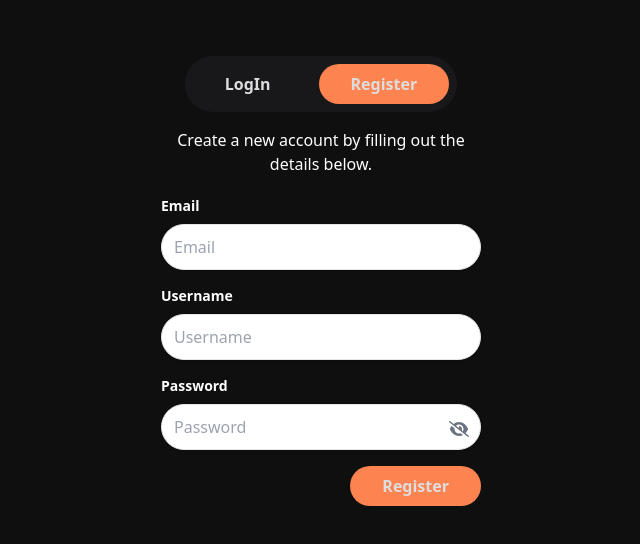
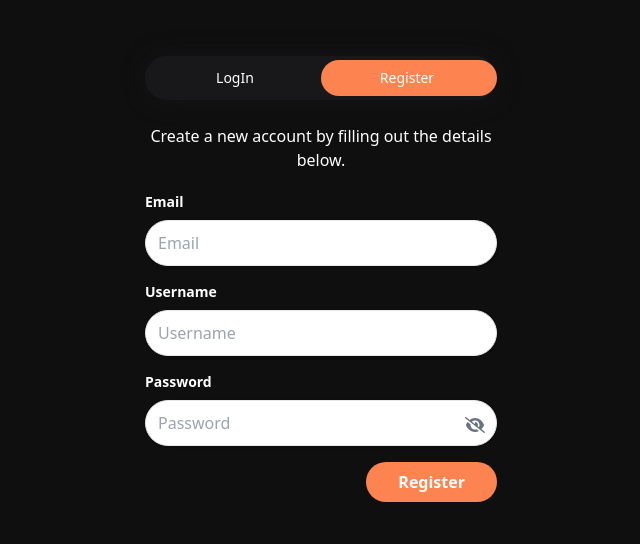
Before and after one commit to mohamad27911/expenses_tracker, a React (Vite) app: page / in a window 1280 px wide. Shown: the part 160-704 px from the top of the page, without its empty margins (319-959 px from the left). Built offline with nearby package versions, Linux system fonts and the light colour scheme; no server answers.

Commit message:
final project

```diff
--- a/package.json
+++ b/package.json
@@ -21,6 +21,7 @@
     "@react-spring/web": "^9.7.4",
     "@splinetool/react-spline": "^4.0.0",
     "firebase": "^10.14.0",
+    "framer-motion": "^11.11.8",
     "fs": "^0.0.1-security",
     "react": "^18.3.1",
     "react-dom": "^18.3.1",
--- a/src/App.tsx
+++ b/src/App.tsx
@@ -1,10 +1,11 @@
 import './index.css';
 import Registration from './pages/Registration';
-import { BrowserRouter as Router, Routes, Route, Navigate } from 'react-router-dom';
+import { BrowserRouter as Router, Routes, Route,  } from 'react-router-dom';
 import AuthRoute from './Components/firebase/AuthRoute';
 import Parent from './Components/Parent';
 import { signOut } from 'firebase/auth';
 import { auth } from './config/firebase';
+import NotFound from './Components/NotFound ';
 
 function App() {
   return (
@@ -15,7 +16,7 @@ function App() {
   <button
     onClick={() => signOut(auth)}
     type="button"
-    className="bg-expense hover:scale-110 transition-transform text-white font-bold py-2 px-4 rounded w-fit"
+    className="bg-expense hover:scale-110 transition-transform text-white font-bold py-2 px-4 rounded w-fit mb-6"
   >
     Log Out From
     <span className="text-primary"> {auth.currentUser?.email}</span>
@@ -40,7 +41,7 @@ const AppWithProvider = () => {
             }
           />
           <Route path="/" element={<Registration />} />
-          <Route path="*" element={<Navigate to="/" />} />
+          <Route path="*" element={<NotFound />} />
         </Routes>
       </Router>
   );
--- a/src/Components/Form.tsx
+++ b/src/Components/Form.tsx
@@ -12,7 +12,7 @@ interface TransactionData extends FieldValues {
 }
 
 interface FormProps {
-  onTransactionAdded: () => void; // Function to call when a transaction is added
+  onTransactionAdded: () => void;
 }
 
 function Form({ onTransactionAdded }: FormProps) {
@@ -45,8 +45,8 @@ function Form({ onTransactionAdded }: FormProps) {
       try {
         await addDoc(collection(db, "transactions"), transaction);
         console.log("Transaction added successfully!");
-        reset(); // Reset the form
-        onTransactionAdded(); // Trigger the callback to refresh transactions
+        reset();
+        onTransactionAdded();
       } catch (error) {
         console.error("Error adding transaction: ", error);
       }
@@ -58,10 +58,8 @@ function Form({ onTransactionAdded }: FormProps) {
   return (
     <div className="mt-8 mx-6 text-white">
       <h2 className="text-3xl font-bold mb-4 text-white">Add New Transaction</h2>
-      <form
-        onSubmit={handleSubmit(onSubmit)}
-        className="grid md:grid-cols-4 grid-cols-2 gap-4"
-      >
+      <form onSubmit={handleSubmit(onSubmit)} className="flex flex-col gap-4">
+        <div className="grid md:grid-cols-4 grid-cols-2 gap-4">
           {/* Date input */}
           <div>
             <label htmlFor="date" className="block mb-2">Date</label>
@@ -115,9 +113,10 @@ function Form({ onTransactionAdded }: FormProps) {
             />
             {errors.description && <span className="text-expense">{errors.description.message}</span>}
           </div>
+        </div>
 
         {/* Submit button */}
-        <div className="col-span-2 md:col-span-4 text-right">
+        <div className="flex justify-center md:justify-end mt-4">
           <button
             disabled={isSubmitting}
             type="submit"
@@ -126,7 +125,6 @@ function Form({ onTransactionAdded }: FormProps) {
             {isSubmitting ? "Submitting..." : "Add Transaction"}
           </button>
         </div>
-
       </form>
     </div>
   );
--- /dev/null
+++ b/src/Components/NotFound .tsx
@@ -0,0 +1,17 @@
+import { Link } from 'react-router-dom';
+
+const NotFound = () => {
+    return (
+        <div className="flex flex-col items-center justify-center min-h-screen text-center text-white">
+            <h1 className="text-4xl font-bold">404 - Page Not Found</h1>
+            <p className="mt-4 text-lg">The page you're looking for doesn't exist.</p>
+            <Link to="/" className="mt-6 px-4 py-2 rounded-full bg-expense hover:bg-red-700">
+
+                    Go Back Home
+
+            </Link>
+        </div>
+    );
+};
+
+export default NotFound;
--- a/src/Components/firebase/AuthRoute.tsx
+++ b/src/Components/firebase/AuthRoute.tsx
@@ -33,7 +33,7 @@ const AuthRoute = ({ children }: AuthRouteProps) => {
   }
 
   if (!user) {
-    return <Navigate to="/login" replace />;
+    return <Navigate to="/" replace />;
   }
 
   return <>{children}</>;
--- a/src/index.css
+++ b/src/index.css
@@ -8,7 +8,7 @@
   --background-color: #5b13e2;
   --income: #22C55E;
   --expense: #EF4444;
-  --text-color: #dddddd;
+  --text-color: #ffffff;
   --text-color-light: #fd8450;
   --text-color-dark: #414144;
 
--- a/src/pages/Registration.tsx
+++ b/src/pages/Registration.tsx
@@ -1,53 +1,63 @@
+'use client'
+
 import { useState } from "react"
-// import signIn from "../../assets/signIn.jpeg"
-// import signUp from "../../assets/signup.jpg"
+import Container from '@mui/material/Container'
+import { motion } from "framer-motion"
+import "../index.css"
+import Up from "../Components/auth/Up"
+import In from "../Components/auth/In"
 
-import Container from '@mui/material/Container';
-import "../index.css"
-import Up from "../Components/auth/Up";
-import In from "../Components/auth/In";
+export default function Registration() {
+    const [isSignIn, setIsSignIn] = useState<boolean>(false)
 
-
-function Registration() {
-    const [isSignIn, setIsSignIn] = useState<boolean>(false);
-
-    const handleLoginClick = () => {
-        setIsSignIn(true);
-    }
-
-    const handleRegisterClick = () => {
-        setIsSignIn(false);
-    }
+    const handleLoginClick = () => setIsSignIn(true)
+    const handleRegisterClick = () => setIsSignIn(false)
 
     return (
         <Container maxWidth="xl">
-            <div
-                className='flex items-center justify-center min-h-screen py-10 sm:py-40 '>
-                <div className=' flex flex-col lg:flex-row w-10/12 lg:w-8/12 rounded-3xl mx-auto text-white overflow-hidden'>
-
-
-
-                    {/* Form Container */}
-                    <div className='w-full  flex items-center justify-center p-4 '>
-                        <div className='pb-20 px-8 pt-10 mb-4 w-full max-w-sm'>
-                            <div className="font-bold mb-4 flex bg-secondary p-2 text-primary bg-opacity-60 justify-between rounded-full w-fit m-auto gap-4">
-                                <div
+            <div className='flex items-center justify-center min-h-screen py-5 sm:py-10 md:py-20 lg:py-40'>
+                <div className='flex flex-col lg:flex-row w-full sm:w-11/12 md:w-10/12 lg:w-8/12 rounded-3xl mx-auto text-white overflow-hidden'>
+                    <div className='w-full flex items-center justify-center p-2 sm:p-4'>
+                        <div className='pb-10 sm:pb-20 px-2 sm:px-4 pt-5 sm:pt-10 mb-2 sm:mb-4 w-full max-w-xs sm:max-w-sm'>
+                            <div className="w-full mb-6 relative">
+                                <div className="absolute inset-0 bg-secondary rounded-full blur-md opacity-60"></div>
+                                <div className="relative bg-secondary bg-opacity-60 rounded-full p-1 flex">
+                                    <motion.div
+                                        className="absolute top-1 bottom-1 rounded-full bg-text-light"
+                                        initial={{ width: '50%', left: '50%' }}
+                                        animate={{
+                                            width: '50%',
+                                            left: isSignIn ? '0%' : '50%',
+                                        }}
+                                        transition={{ type: "spring", stiffness: 500, damping: 30 }}
+                                    />
+                                    <button
                                         onClick={handleLoginClick}
-                                    className={`text-text px-8 py-2 rounded-full cursor-pointer ${!isSignIn ? 'bg-opacity-60' : 'bg-text-light text-text'}`}
+                                        className={`flex-1 py-2 px-4 rounded-full text-white text-sm font-medium z-10 transition-colors duration-200 ${
+                                            isSignIn ? 'text-text' : 'text-text hover:text-white'
+                                        }`}
                                     >
                                         LogIn
-                                </div>
-                                <div
+                                    </button>
+                                    <button
                                         onClick={handleRegisterClick}
-                                    className={`text-text  px-8 py-2 rounded-full cursor-pointer ${isSignIn ? 'bg-opacity-60' : 'bg-text-light text-text'} `}
+                                        className={`flex-1 py-2 px-4 rounded-full text-sm font-medium z-10 transition-colors duration-200 ${
+                                            !isSignIn ? 'text-text' : 'text-text hover:text-white'
+                                        }`}
                                     >
                                         Register
+                                    </button>
                                 </div>
                             </div>
-                            {isSignIn ? <In />
-                                : <Up />}
-
-
+                            <motion.div
+                                key={isSignIn ? "signin" : "register"}
+                                initial={{ opacity: 0, y: 20 }}
+                                animate={{ opacity: 1, y: 0 }}
+                                exit={{ opacity: 0, y: -20 }}
+                                transition={{ duration: 0.3 }}
+                            >
+                                {isSignIn ? <In /> : <Up />}
+                            </motion.div>
                         </div>
                     </div>
                 </div>
@@ -55,5 +65,3 @@ function Registration() {
         </Container>
     )
 }
-
-export default Registration
```
Also changed, not shown: firebase.json, 2 other files (tests, documents, lock files or other folders). Lines whose indentation alone changed are shown as unchanged.
